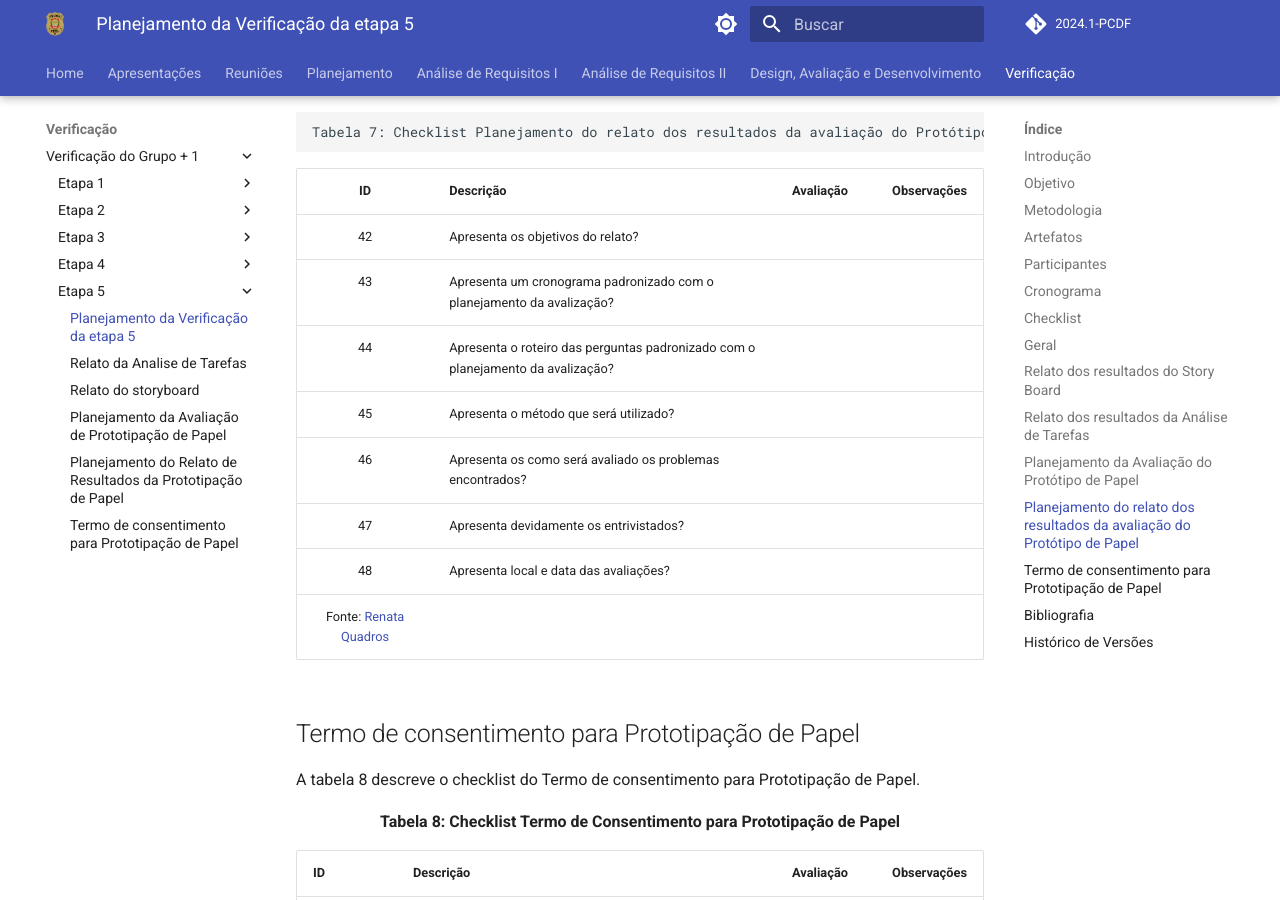
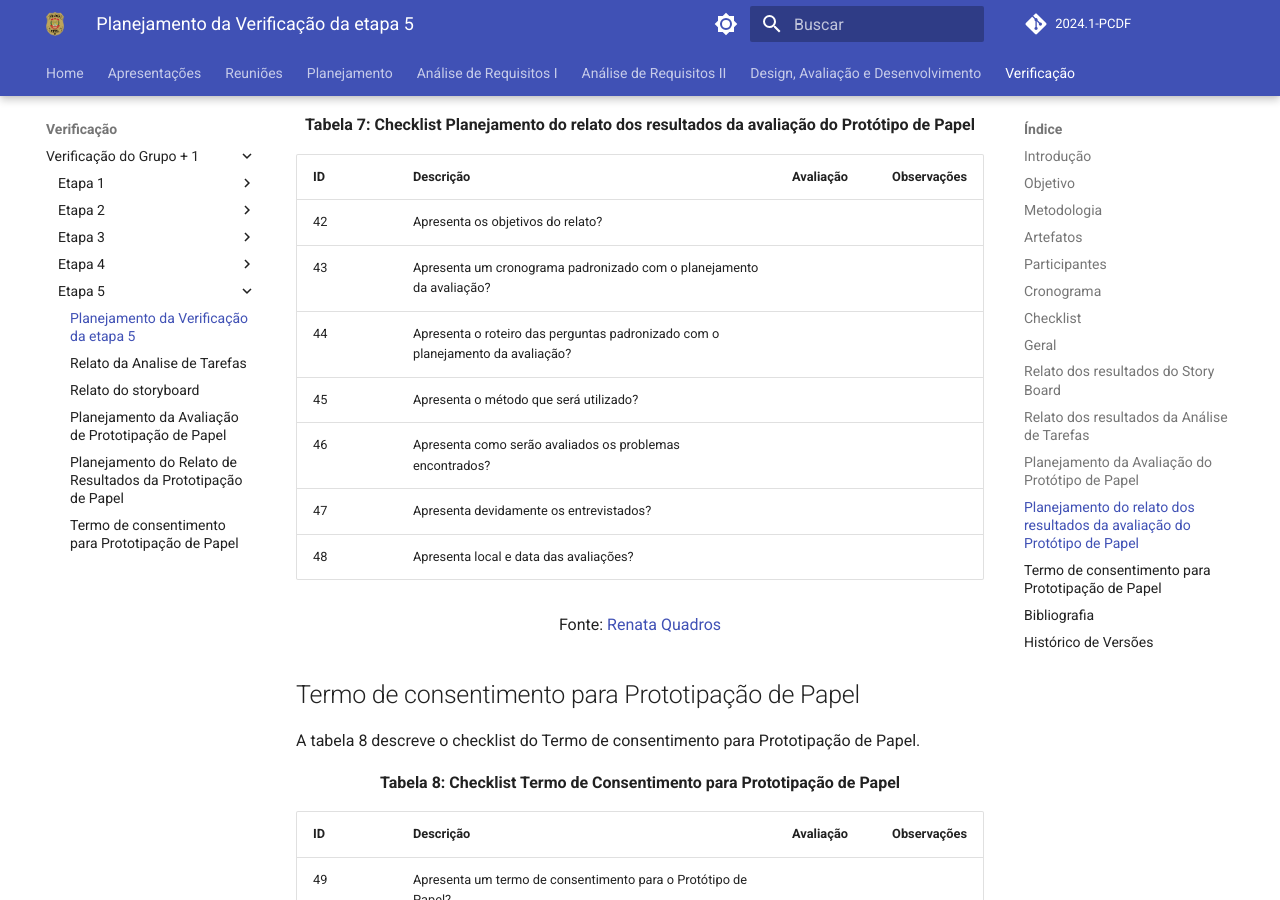
Before and after one commit to Interacao-Humano-Computador/2024.1-PCDF, an MkDocs documentation site: the page built from docs/verificacao/verificaçao_grupo+1/Etapa5/planejamento_verificacao5.md, in a window 1280 px wide and 900 px high, scrolled down 5930 px. Built offline with MkDocs 1.6.1 and Material for MkDocs 9.7.7, drawn with Linux system fonts in a browser that asks for light colours; comment, search, counter and statistics services are not loaded.

Commit message:
Correções

```diff
--- a/docs/verificacao/verificaçao_grupo+1/Etapa5/planejamento_verificacao5.md
+++ b/docs/verificacao/verificaçao_grupo+1/Etapa5/planejamento_verificacao5.md
@@ -423,17 +423,61 @@ A tabela 6 descvreve o checklist do Planejamento da Avaliação do Protótipo de
 ## Planejamento do relato dos resultados da avaliação do Protótipo de Papel
 A tabela 7 descvreve o checklist do Planejamento do relato dos resultados da avaliação do Protótipo de Papel.
 
-    Tabela 7: Checklist Planejamento do relato dos resultados da avaliação do Protótipo de Papel
-| ID | Descrição | Avaliação | Observações |
-| : ------- : | ---------- | ------------- | ------------ |
-| 42 | Apresenta os objetivos do relato? | | |
-| 43 | Apresenta um cronograma padronizado com o planejamento da avalização? | | |
-| 44 | Apresenta o roteiro das perguntas padronizado com o planejamento da avalização? | | |
-| 45 | Apresenta o método que será utilizado? | | |
-| 46 | Apresenta os como será avaliado os problemas encontrados? | | |
-| 47 | Apresenta devidamente os entrivistados? | | |
-| 48 | Apresenta local e data das avaliações? | | |
-    Fonte: [Renata Quadros](https://github.com/Renatinha28)
+<center>
+    <p><strong>Tabela 7: Checklist Planejamento do relato dos resultados da avaliação do Protótipo de Papel</strong></p>
+    <table>
+        <tr>
+            <th>ID</th>
+            <th>Descrição</th>
+            <th>Avaliação</th>
+            <th>Observações</th>
+        </tr>
+        <tr>
+            <td>42</td>
+            <td>Apresenta os objetivos do relato?</td>
+            <td></td>
+            <td></td>
+        </tr>
+        <tr>
+            <td>43</td>
+            <td>Apresenta um cronograma padronizado com o planejamento da avaliação?</td>
+            <td></td>
+            <td></td>
+        </tr>
+        <tr>
+            <td>44</td>
+            <td>Apresenta o roteiro das perguntas padronizado com o planejamento da avaliação?</td>
+            <td></td>
+            <td></td>
+        </tr>
+        <tr>
+            <td>45</td>
+            <td>Apresenta o método que será utilizado?</td>
+            <td></td>
+            <td></td>
+        </tr>
+        <tr>
+            <td>46</td>
+            <td>Apresenta como serão avaliados os problemas encontrados?</td>
+            <td></td>
+            <td></td>
+        </tr>
+        <tr>
+            <td>47</td>
+            <td>Apresenta devidamente os entrevistados?</td>
+            <td></td>
+            <td></td>
+        </tr>
+        <tr>
+            <td>48</td>
+            <td>Apresenta local e data das avaliações?</td>
+            <td></td>
+            <td></td>
+        </tr>
+    </table>
+    <p>Fonte: <a href="https://github.com/Renatinha28">Renata Quadros</a></p>
+</center>
+
 
 
 ## Termo de consentimento para Prototipação de Papel
```
Also changed, not shown: docs/verificacao/verificaçao_grupo+1/Etapa1/planejamento_verificacao.md (+1 -1 lines), docs/verificacao/verificaçao_grupo+1/Etapa2/perfil_usuario.md (+10 -5 lines).
